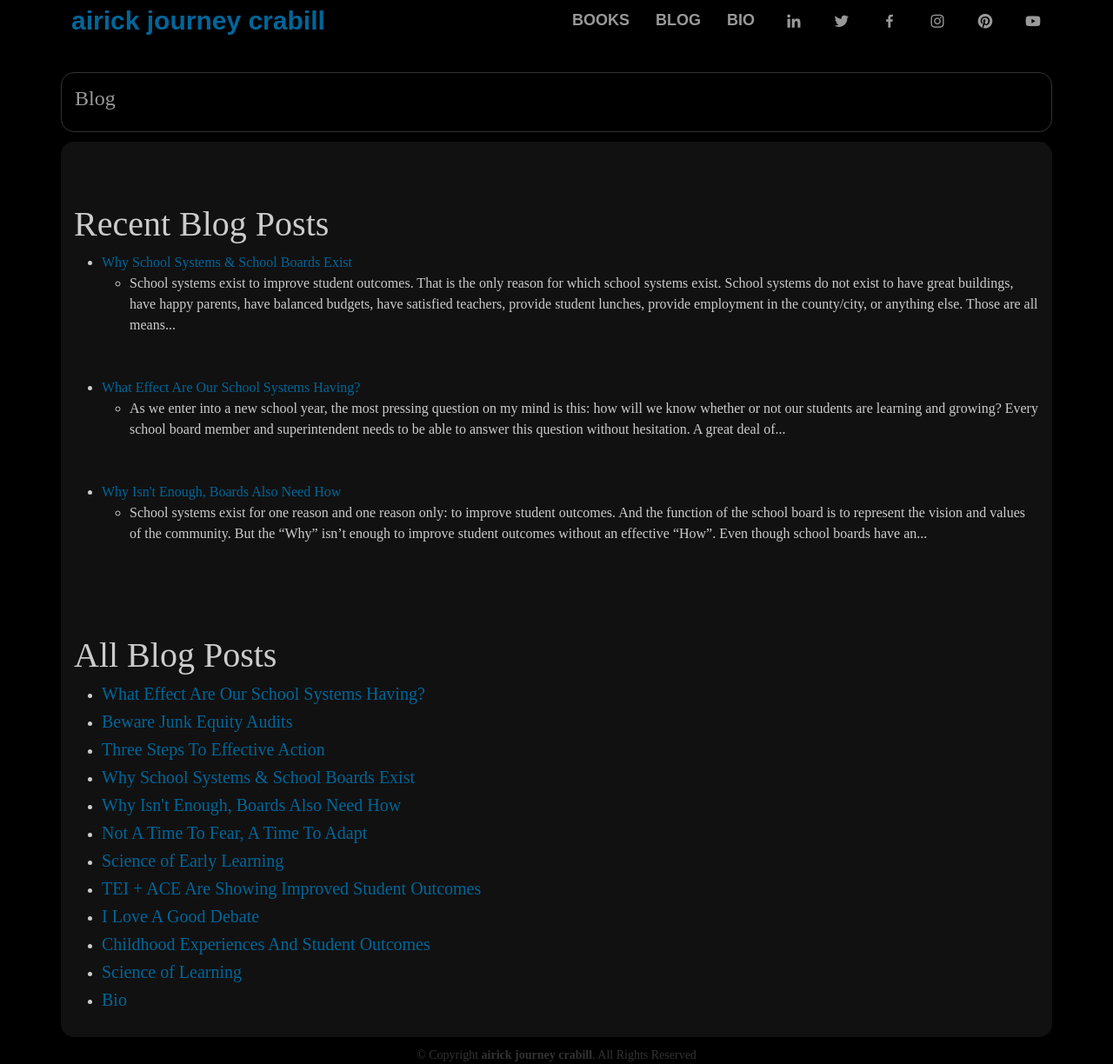
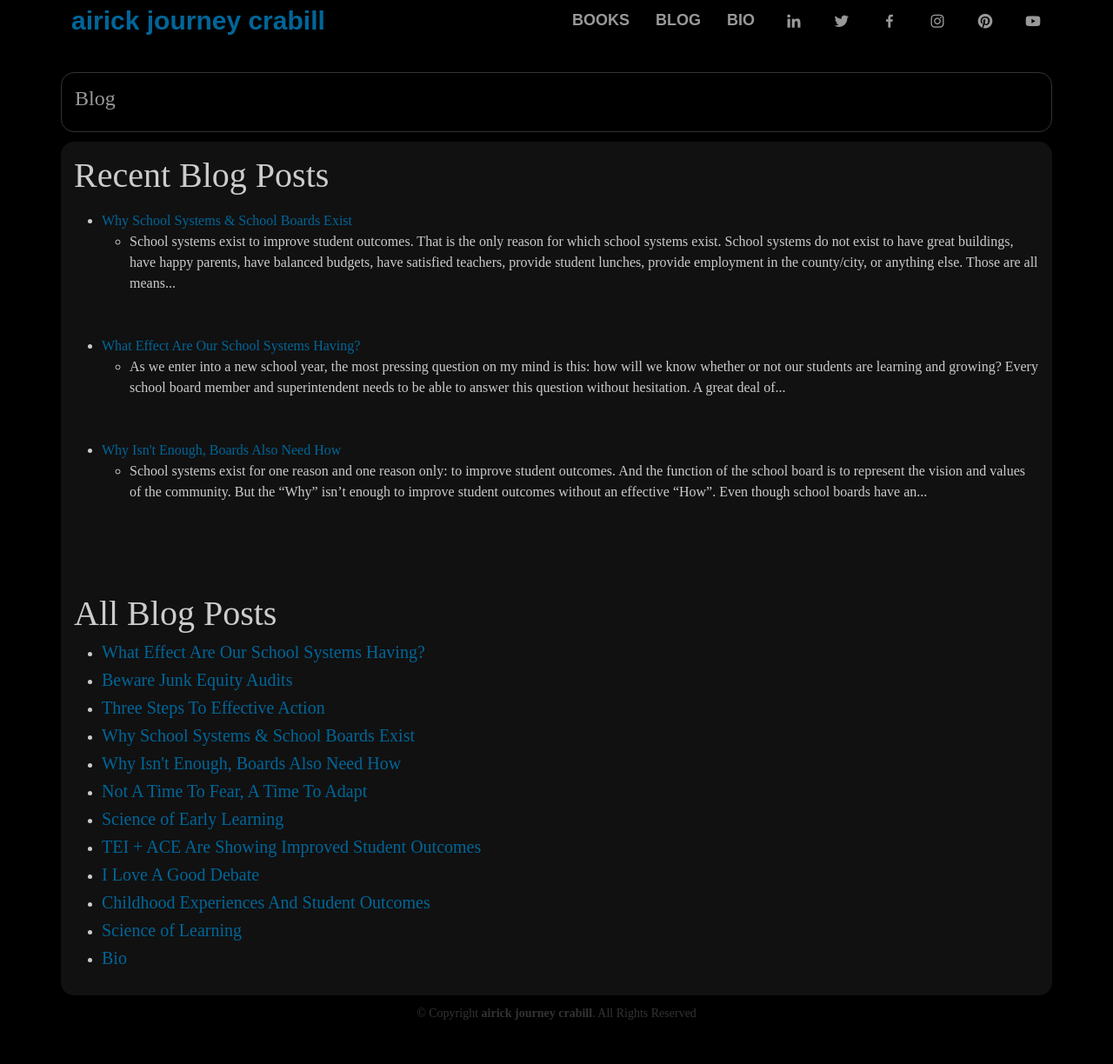
Before and after one commit to ajcrabill/ajc-com, a Jekyll site: the page built from blog/index.md, in a window 1280 px wide and 1224 px high. Shown: the whole window at 87% size. Built offline with Jekyll 4.4.1, drawn with Linux system fonts in a browser that asks for light colours.

Commit message:
blog index

```diff
--- a/blog/index.md
+++ b/blog/index.md
@@ -1,11 +1,9 @@
 ---
 layout: post
-title:
+title: Recent Blog Posts
 toplevel: Blog
 ---
 
-<br/>
-<h1>Recent Blog Posts</h1>
 <ul>
 <li><a href="/ajc-com{{site.posts[3].url}}">{{ site.posts[3].title }}</a>
     <ul>
```
